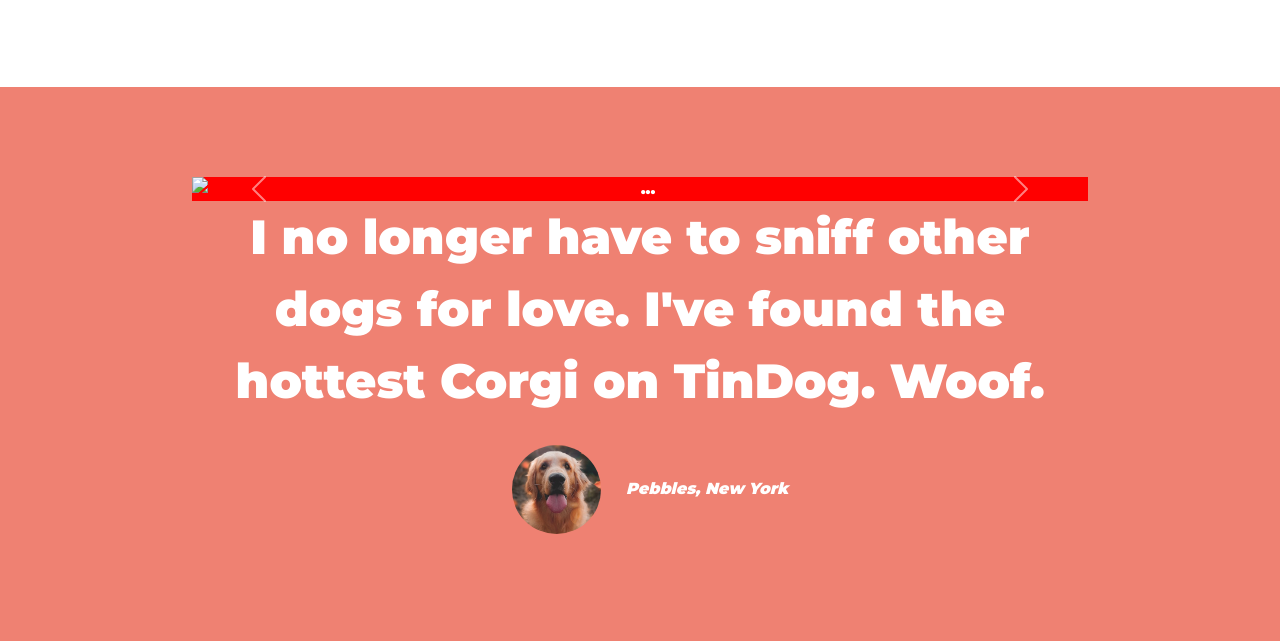
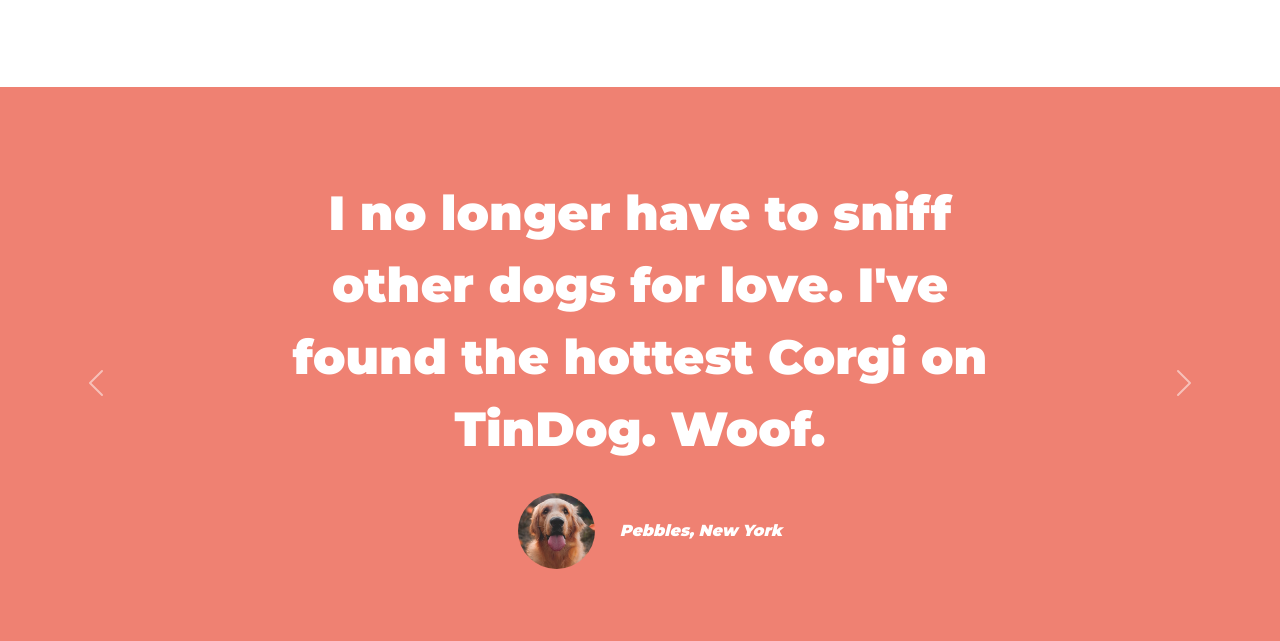
Before and after one commit to IgorPietrzak/Web-Development-Course, a plain HTML site: page TinDog-Start/index.html in a window 1280 px wide. Shown: the part 1138-1779 px from the top of the page. Drawn offline with nearby package versions, Linux system fonts and the light colour scheme.

Commit message:
carousel

```diff
--- a/TinDog-Start/css/styles.css
+++ b/TinDog-Start/css/styles.css
@@ -97,7 +97,6 @@
 /* Testimonial Section */
 
 #testimonials {
-    padding: 7% 15%;
     text-align: center;
     background-color: #EF8172;
     color: #FFF;
@@ -107,6 +106,16 @@
     width: 10%;
     border-radius: 100%;
     margin: 20px;
+}
+
+.carousel-item {
+    padding: 7% 20%;
+    margin-right: 0;
+    text-align: center;
+}
+
+.testimonial-text {
+    width: 100%;
 }
 
 /* Press */
--- a/TinDog-Start/index.html
+++ b/TinDog-Start/index.html
@@ -101,11 +101,15 @@
 
     <div id="testimonial-carousel" class="carousel slide" data-bs-ride="false" data-pause="hover">
       <div class="carousel-inner">
-        <div class="carousel-item active" style="background-color: red;">
-          <img src="..." class="d-block w-100" alt="...">
+        <div class="carousel-item active">
+          <h2 class="testimonial-text">I no longer have to sniff other dogs for love. I've found the hottest Corgi on TinDog. Woof.</h2>
+          <img class="testimonial-img" src="images/dog-img.jpg" alt="dog-profile">
+          <em>Pebbles, New York</em>
         </div>
-        <div class="carousel-item" style="background-color: yellow;">
-          <img src="..." class="d-block w-100" alt="...">
+        <div class="carousel-item">
+          <h2 class="testimonial-text">My dog used to be so lonely, but with TinDog's help, they've found the love of their life. I think.</h2>
+          <img class="testimonial-img" src="images/lady-img.jpg" alt="lady-profile">
+          <em>Beverly, Illinois</em>
         </div>
       </div>
       <button class="carousel-control-prev" type="button" data-bs-target="#testimonial-carousel" data-bs-slide="prev">
@@ -117,14 +121,6 @@
         <span class="visually-hidden">Next</span>
       </button>
     </div>
-
-    <h2>I no longer have to sniff other dogs for love. I've found the hottest Corgi on TinDog. Woof.</h2>
-    <img class="testimonial-img" src="images/dog-img.jpg" alt="dog-profile">
-    <em>Pebbles, New York</em>
-
-    <!-- <h2 class="testimonial-text">My dog used to be so lonely, but with TinDog's help, they've found the love of their life. I think.</h2>
-    <img class="testimonial-image" src="images/lady-img.jpg" alt="lady-profile">
-    <em>Beverly, Illinois</em> -->
 
   </section>
 
```
